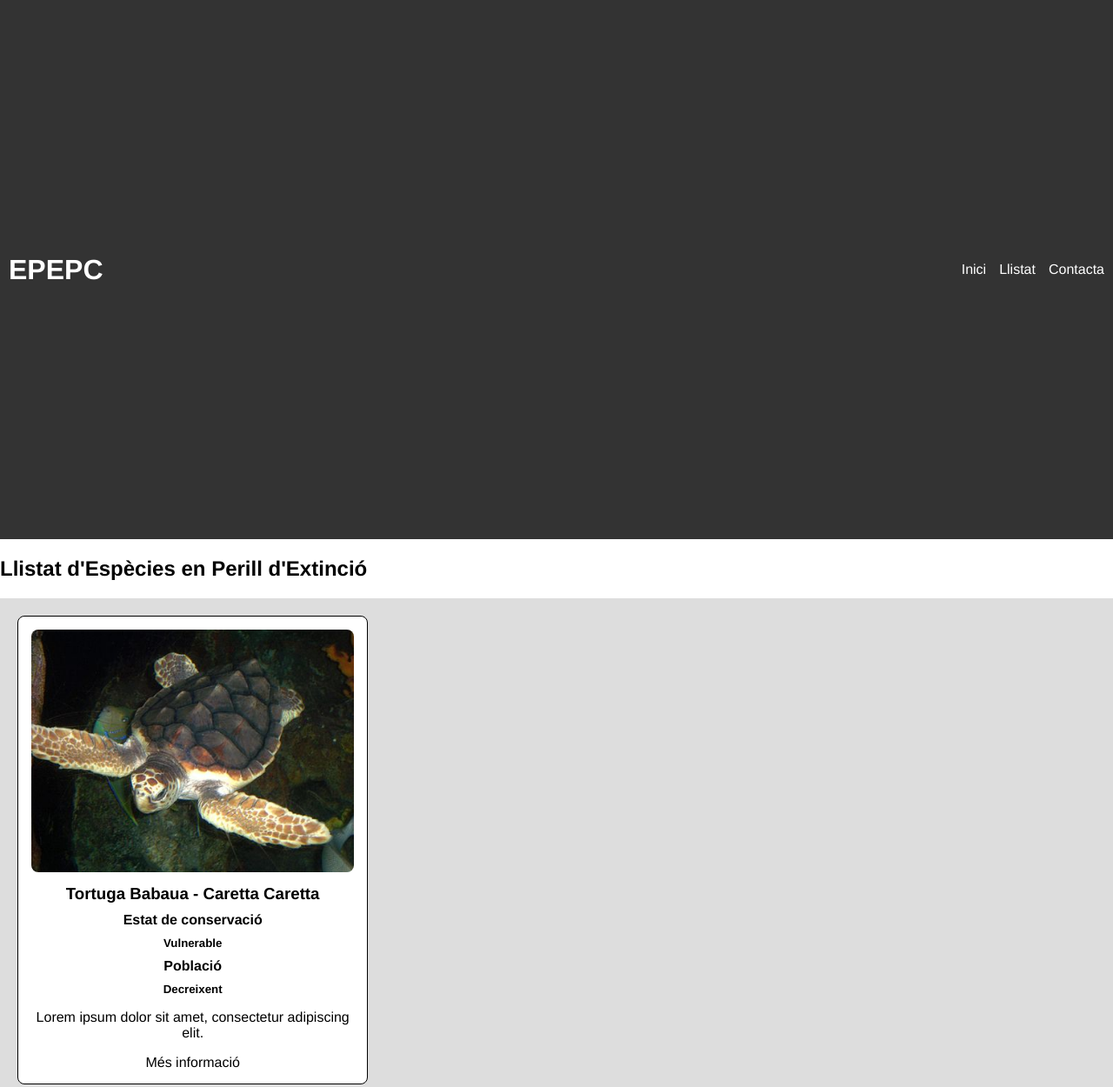
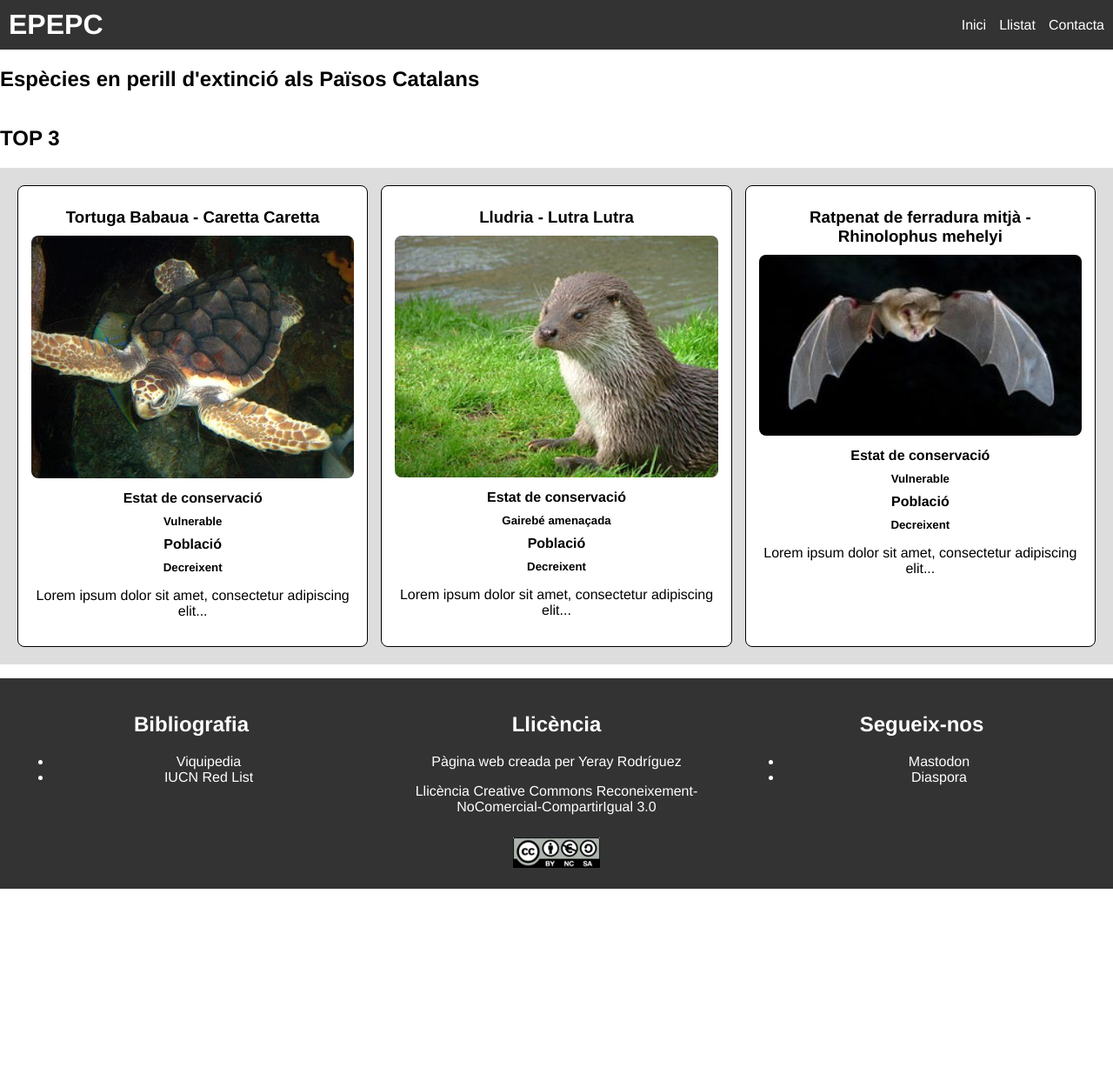
Before and after one commit to YerayRodriguezLopez/EspeciesPerillExtinci-JS, a plain HTML site: page EspeciesEnPerillExtincio/list.html in a window 1280 px wide. Shown: the top 1250 px of the page at 87% size. After the commit the page ends 1022 px from the top, so only its background shows below. Drawn offline with Linux system fonts and the light colour scheme.

Commit message:
Ended list.html

```diff
--- a/EspeciesEnPerillExtincio/list.html
+++ b/EspeciesEnPerillExtincio/list.html
@@ -1,57 +1,71 @@
 <!DOCTYPE html>
-<html lang="ca">
+<html lang="cat">
 <head>
     <meta charset="UTF-8">
     <title>Llistat d'Espècies</title>
     <link rel="stylesheet" href="../CSS/especies.css">
-    <script src="../JavaScript/Scripts.js" type="module" defer></script>
+    <script src="../JavaScript/Scripts.js" type="module"></script>
 </head>
 <body>
-    <div class="cabezera" id="cabezera">
+<div class="cabezera">
     <h1>EPEPC</h1>
     <ul class="menu">
         <li><a href="../index.html">Inici</a></li>
-            <li><a href="./list.html">Llistat</a></li>
-            <li><a href="./contact.html">Contacta</a></li>
+        <li><a href="list.html">Llistat</a></li>
+        <li><a href="contact.html">Contacta</a></li>
     </ul>
 </div>
-
-    <h2>Llistat d'Espècies en Perill d'Extinció</h2>
-
-    <div class="listaAnimales">
-        <div class="animals">
-            <img src="../img/Loggerhead_turtle.jpg" alt="Caretta caretta">
-            <h3>Tortuga Babaua - Caretta Caretta</h3>
+<div>
+    <h2>Espècies en perill d'extinció als Països Catalans</h2>
+</div>
+<div>
+    <h2>TOP 3</h2>
+    <ol class="listaAnimales">
+        <li class="animals"><h3><a href="caretta_caretta.html">Tortuga Babaua - Caretta Caretta</a></h3>
+            <img src="img/Loggerhead_turtle.jpg" alt="Tortuga Babaua">
             <h4>Estat de conservació</h4>
             <h5>Vulnerable</h5>
             <h4>Població</h4>
             <h5>Decreixent</h5>
-            <p>Lorem ipsum dolor sit amet, consectetur adipiscing elit.</p>
-            <a href="./caretta_caretta.html">Més informació</a>
+            <p>Lorem ipsum dolor sit amet, consectetur adipiscing elit...</p>
+        </li>
+        <li class="animals"><h3><a href="lutra_lutra.html">Lludria - Lutra Lutra</a></h3>
+            <img src="img/lutra_lutra.jpg" alt="Lludria">
+            <h4>Estat de conservació</h4>
+            <h5>Gairebé amenaçada</h5>
+            <h4>Població</h4>
+            <h5>Decreixent</h5>
+            <p>Lorem ipsum dolor sit amet, consectetur adipiscing elit...</p>
+        </li>
+        <li class="animals"><h3><a href="rhinolophus_mehelyi.html">Ratpenat de ferradura mitjà - Rhinolophus mehelyi</a></h3>
+            <img src="img/rhinolophus_mehelyi.jpg" alt="Ratpenat de ferradura">
+            <h4>Estat de conservació</h4>
+            <h5>Vulnerable</h5>
+            <h4>Població</h4>
+            <h5>Decreixent</h5>
+            <p>Lorem ipsum dolor sit amet, consectetur adipiscing elit...</p>
+        </li>
+    </ol>
 </div>
-
-        <!-- Más especies aquí -->
-    </div>
-
 <footer>
     <div>
         <h2>Bibliografia</h2>
         <ul>
-                <li><a href="./caretta_caretta.html">Viquipedia</a></li>
-                <li><a href="./caretta_caretta.html">IUCN Red List</a></li>
+            <li><a href="caretta_caretta.html">Viquipedia</a></li>
+            <li><a href="caretta_caretta.html">IUCN Red List</a></li>
         </ul>
     </div>
     <div>
         <h2>Llicència</h2>
         <p>Pàgina web creada per Yeray Rodríguez</p>
-            <p>Llicència <a href="./caretta_caretta.html">Creative Commons Reconeixement-NoComercial-CompartirIgual 3.0</a></p>
-            <img src="../img/license.png" alt="license">
+        <p>Llicència <a href="caretta_caretta.html">Creative Commons Reconeixement-NoComercial-CompartirIgual 3.0</a></p>
+        <img src="img/license.png" alt="Licencia">
     </div>
     <div>
         <h2>Segueix-nos</h2>
         <ul>
-                <li><a href="./caretta_caretta.html">Mastodon</a></li>
-                <li><a href="./caretta_caretta.html">Diaspora</a></li>
+            <li><a href="caretta_caretta.html">Mastodon</a></li>
+            <li><a href="caretta_caretta.html">Diaspora</a></li>
         </ul>
     </div>
 </footer>
```
Lines whose indentation alone changed are shown as unchanged.
